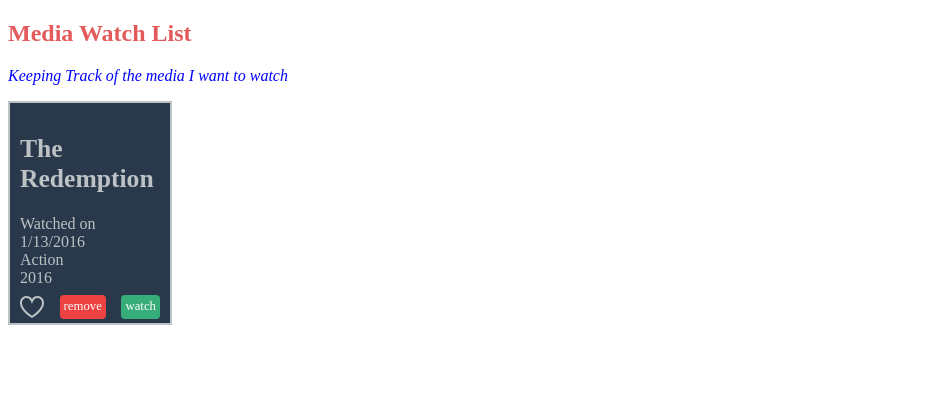
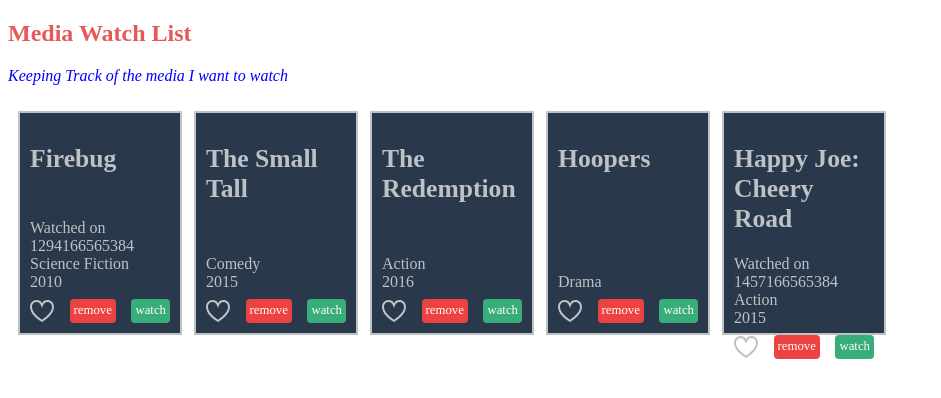
Before and after one commit to SonTM89/Angular-Essentail-Training, an Angular app: page / in a window 1280 px wide. Shown: the top 398 px of the page, without its empty margins (0-941 px from the left). Built offline with nearby package versions, Linux system fonts and the light colour scheme.

Commit message:
Add sub-component to show mediaList and Test using Structural Directives

```diff
--- a/src/app/app.component.html
+++ b/src/app/app.component.html
@@ -3,5 +3,7 @@
     <h1>Media Watch List</h1>
     <p class="description">Keeping Track of the media I want to watch</p>
   </header>
-  <mw-media-item></mw-media-item>
+  <!-- <mw-media-item (delete)="onMediaItemDelete($event)"
+  [mediaItem]="firstMediaItem"></mw-media-item> -->
+  <mw-media-item-list></mw-media-item-list>
 </section>
--- a/src/app/app.component.ts
+++ b/src/app/app.component.ts
@@ -7,4 +7,16 @@ import { Component } from '@angular/core';
 })
 export class AppComponent {
   title = 'Angular-Essential-Training';
+
+  firstMediaItem = {
+    id: 1,
+    name: 'Firebug',
+    medium: 'Series',
+    category: 'Science Fiction',
+    year: 2010,
+    watchedOn: 1294166565384,
+    isFavorite: false
+  };
+
+  onMediaItemDelete(mediaItem: any) {}
 }
--- a/src/app/app.module.ts
+++ b/src/app/app.module.ts
@@ -4,11 +4,13 @@ import { BrowserModule } from '@angular/platform-browser';
 import { AppRoutingModule } from './app-routing.module';
 import { AppComponent } from './app.component';
 import { MediaItemComponent } from './media-item/media-item.component';
+import { MediaItemListComponent } from './media-item-list/media-item-list.component';
 
 @NgModule({
   declarations: [
     AppComponent,
-    MediaItemComponent
+    MediaItemComponent,
+    MediaItemListComponent
   ],
   imports: [
     BrowserModule,
--- /dev/null
+++ b/src/app/media-item-list/media-item-list.component.css
@@ -0,0 +1,37 @@
+:host {
+    display: flex;
+    height: calc(100% - 95px);
+    flex-direction: column;
+    padding: 10px;
+  }
+  header {
+    color: #c6c5c3;
+  }
+  header.medium-movies {
+    color: #53ace4;
+  }
+  header.medium-series {
+    color: #45bf94;
+  }
+  header > h2 {
+    font-size: 1.4em;
+  }
+  header > h2.error {
+    color: #d93a3e;
+  }
+  section {
+    flex: 1;
+    display: flex;
+    flex-flow: row wrap;
+    align-content: flex-start;
+  }
+  section > media-item {
+    margin: 10px;
+  }
+  footer {
+    text-align: right;
+  }
+  footer .icon {
+    width: 64px;
+    height: 64px;
+  }
--- /dev/null
+++ b/src/app/media-item-list/media-item-list.component.html
@@ -0,0 +1,5 @@
+<section>
+  <mw-media-item *ngFor="let mItem of mediaItems"
+    [mediaItem]="mItem"
+    (delete)="onMediaItemDelete($event)"></mw-media-item>
+</section>
--- /dev/null
+++ b/src/app/media-item-list/media-item-list.component.ts
@@ -0,0 +1,56 @@
+import { Component } from '@angular/core';
+
+@Component({
+  selector: 'mw-media-item-list',
+  templateUrl: './media-item-list.component.html',
+  styleUrls: ['./media-item-list.component.css']
+})
+export class MediaItemListComponent {
+
+  mediaItems = [
+    {
+      id: 1,
+      name: 'Firebug',
+      medium: 'Series',
+      category: 'Science Fiction',
+      year: 2010,
+      watchedOn: 1294166565384,
+      isFavorite: false
+    },
+    {
+      id: 2,
+      name: 'The Small Tall',
+      medium: 'Movies',
+      category: 'Comedy',
+      year: 2015,
+      watchedOn: null,
+      isFavorite: true
+    }, {
+      id: 3,
+      name: 'The Redemption',
+      medium: 'Movies',
+      category: 'Action',
+      year: 2016,
+      watchedOn: null,
+      isFavorite: false
+    }, {
+      id: 4,
+      name: 'Hoopers',
+      medium: 'Series',
+      category: 'Drama',
+      year: null,
+      watchedOn: null,
+      isFavorite: true
+    }, {
+      id: 5,
+      name: 'Happy Joe: Cheery Road',
+      medium: 'Movies',
+      category: 'Action',
+      year: 2015,
+      watchedOn: 1457166565384,
+      isFavorite: false
+    }
+  ];
+
+  onMediaItemDelete(mediaItem: any) { }
+}
--- a/src/app/media-item/media-item.component.html
+++ b/src/app/media-item/media-item.component.html
@@ -1,13 +1,13 @@
-<h2>The Redemption</h2>
-<div>Watched on 1/13/2016</div>
-<div>Action</div>
-<div>2016</div>
+<h2>{{mediaItem.name}}</h2>
+<div *ngIf="mediaItem.watchedOn">Watched on {{mediaItem.watchedOn}}</div>
+<div>{{mediaItem.category}}</div>
+<div>{{mediaItem.year}}</div>
 <div class="tools">
   <svg class="favorite" xmlns="http://www.w3.org/2000/svg" viewBox="0 0 24 24">
     <path d="M12 9.229c.234-1.12 1.547-6.229 5.382-6.229 2.22 0 4.618 1.551 4.618 5.003 0 3.907-3.627 8.47-10 12.629-6.373-4.159-10-8.722-10-12.629 0-3.484 2.369-5.005 4.577-5.005 3.923 0 5.145 5.126 5.423 6.231zm-12-1.226c0 4.068 3.06 9.481 12 14.997 8.94-5.516 12-10.929 12-14.997 0-7.962-9.648-9.028-12-3.737-2.338-5.262-12-4.27-12 3.737z"
     />
   </svg>
-  <a class="delete">
+  <a (click)="onDelete()" class="delete">
     remove
   </a>
   <a class="details">
--- a/src/app/media-item/media-item.component.ts
+++ b/src/app/media-item/media-item.component.ts
@@ -1,4 +1,4 @@
-import { Component } from '@angular/core';
+import { Component, EventEmitter, Input, Output } from '@angular/core';
 
 @Component({
   selector: 'mw-media-item',
@@ -6,5 +6,11 @@ import { Component } from '@angular/core';
   styleUrls: ['./media-item.component.css']
 })
 export class MediaItemComponent {
+@Input() mediaItem: any;
+@Output() delete = new EventEmitter();
 
+  onDelete() {
+    console.log("delete");
+    this.delete.emit(this.mediaItem);
+  }
 }
```
Also changed, not shown: 1 other file (tests, documents, lock files or other folders).
